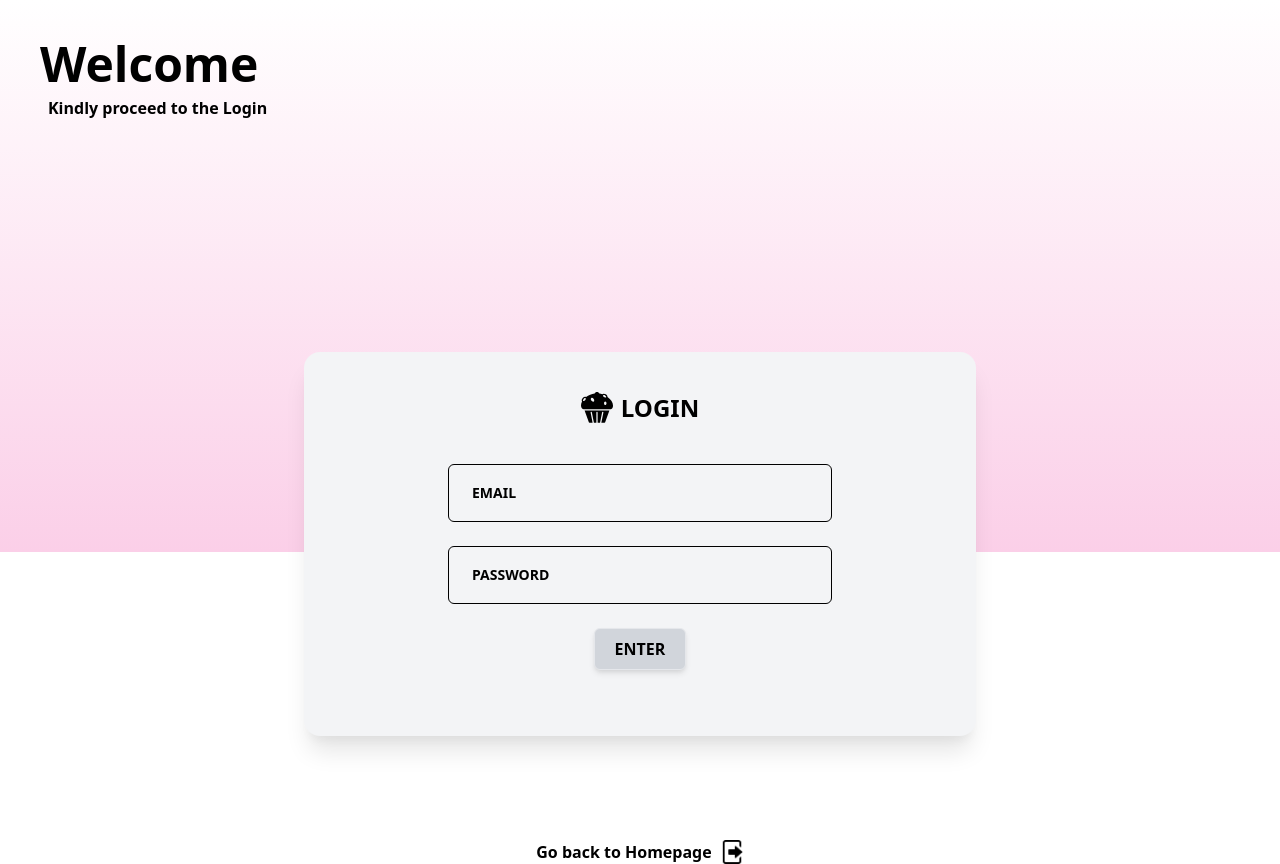
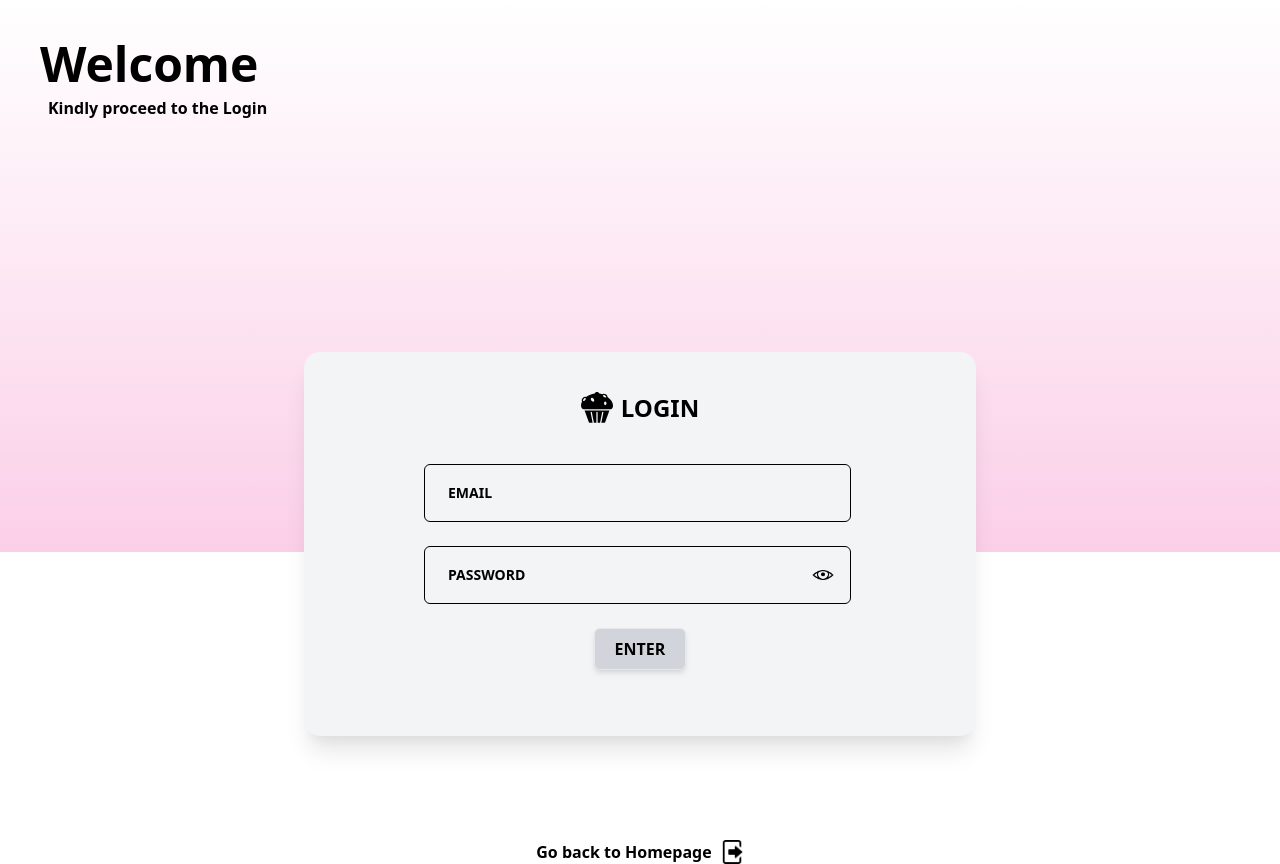
Before and after one commit to Victorakinwunmi/cake-web, a Nuxt app: page /login in a window 1280 px wide. Built offline with nearby package versions, Linux system fonts and the light colour scheme.

Commit message:
i added a show password icon to the login container

```diff
--- a/pages/login.vue
+++ b/pages/login.vue
@@ -11,20 +11,23 @@
                          <h1 class="text-center font-bold text-2xl">LOGIN</h1>
                     </div>
                    <div class="pt-4 md:pt-10">
-                        <div class=" flex justify-center w-full">
-                            <div class="relative">
-                                <div class="flex items-center ">
+                        <div class=" flex justify-center w-full md:ml-10">
+                            <div class="relative w-full">
+                                <div class="flex items-center w-full">
                                     <label :class="is_focused ? 'transform -translate-y-7 absolute transition duration-500 ease-in-out ml-4 font-bold text-sm px-2 bg-gray-100 ':'text-sm transition duration-500 ease-in-out ml-4 cursor-text font-bold absolute px-2'" for="text" >EMAIL</label>
-                                    <input @focus="focus()" @blur="blur()" type="text" v-model="user_email" class="py-4 px-2 md:w-96 bg-transparent border font-semibold border-black rounded-md outline-none">
+                                    <input @focus="focus()" @blur="blur()" type="text" v-model="user_email" class="py-4 px-2 w-full md:w-10/12 bg-transparent border font-semibold border-black rounded-md outline-none">
                                 </div>
 
                             </div>
                         </div>
-                        <div class="flex justify-center mt-6 w-full">
-                            <div class="relative">
-                                <div class="flex items-center ">
-                                    <label :class="password_focus ? 'transform -translate-y-7 absolute transition duration-500 bg-gray-100 ease-in-out ml-4 font-bold text-sm px-2':'text-sm transition duration-500 ease-in-out ml-4 cursor-text font-bold absolute px-2'" for="text" >PASSWORD</label>
-                                    <input type="text" @focus="passwordFocus()" @blur="passwordBlur()" v-model="user_password" class="py-4 font-semibold px-2 md:w-96 border bg-transparent border-black rounded-md outline-none">
+                        <div class="flex justify-center mt-6 w-full md:ml-10">
+                            <div class="relative w-full">
+                                <div class="flex items-center w-full">
+                                    <label :class="password_focus ? 'transform -translate-y-7 absolute transition duration-500 bg-gray-100 ease-in-out ml-4 font-bold text-sm px-2':'text-sm transition duration-500  ease-in-out ml-4 cursor-text font-bold absolute px-2'" for="text" >PASSWORD</label>
+                                   <div class=" border-black rounded-md border w-full md:w-10/12 flex items-center">
+                                     <input type="password" @focus="passwordFocus()" @blur="passwordBlur()" v-model="user_password" class="py-4 font-semibold w-full px-2 bg-transparent outline-none">
+                                     <img :src="require('@/assets/icons/Visible.png')" class="w-6 h-5 mr-4 cursor-pointer">
+                                   </div>
                                 </div>
 
                             </div>
```
Also changed, not shown: assets/icons/Visible.png (added).
